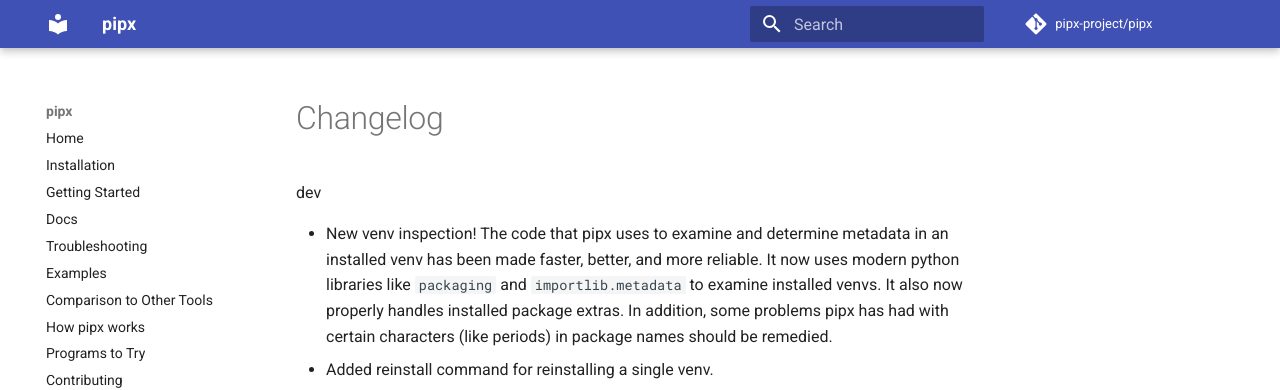
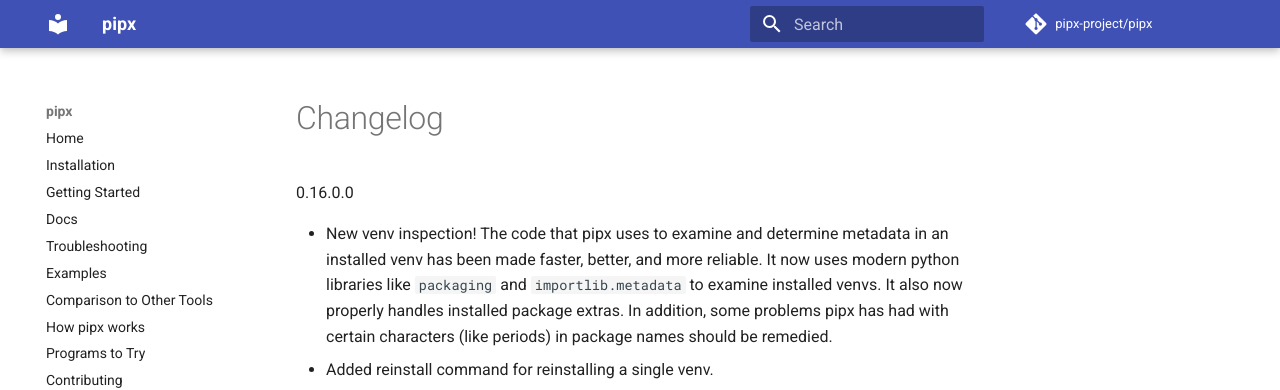
Before and after one commit to pypa/pipx, an MkDocs documentation site: the page built from docs/changelog.md, in a window 1280 px wide and 900 px high. Shown: the top 390 px of the window. Built offline with MkDocs 1.6.1 and Material for MkDocs 9.7.7, drawn with Linux system fonts in a browser that asks for light colours; comment, search, counter and statistics services are not loaded.

Commit message:
Pre-release 0.16.0.0.

```diff
--- a/docs/changelog.md
+++ b/docs/changelog.md
@@ -1,4 +1,4 @@
-dev
+0.16.0.0
 
 - New venv inspection!  The code that pipx uses to examine and determine metadata in an installed venv has been made faster, better, and more reliable.  It now uses modern python libraries like `packaging` and `importlib.metadata` to examine installed venvs.  It also now properly handles installed package extras.  In addition, some problems pipx has had with certain characters (like periods) in package names should be remedied.
 - Added reinstall command for reinstalling a single venv.
--- a/src/pipx/version.py
+++ b/src/pipx/version.py
@@ -1,2 +1,2 @@
-__version_info__ = (0, 15, 6, 0, "dev0")
+__version_info__ = (0, 16, 0, 0)
 __version__ = ".".join(str(i) for i in __version_info__)
```
